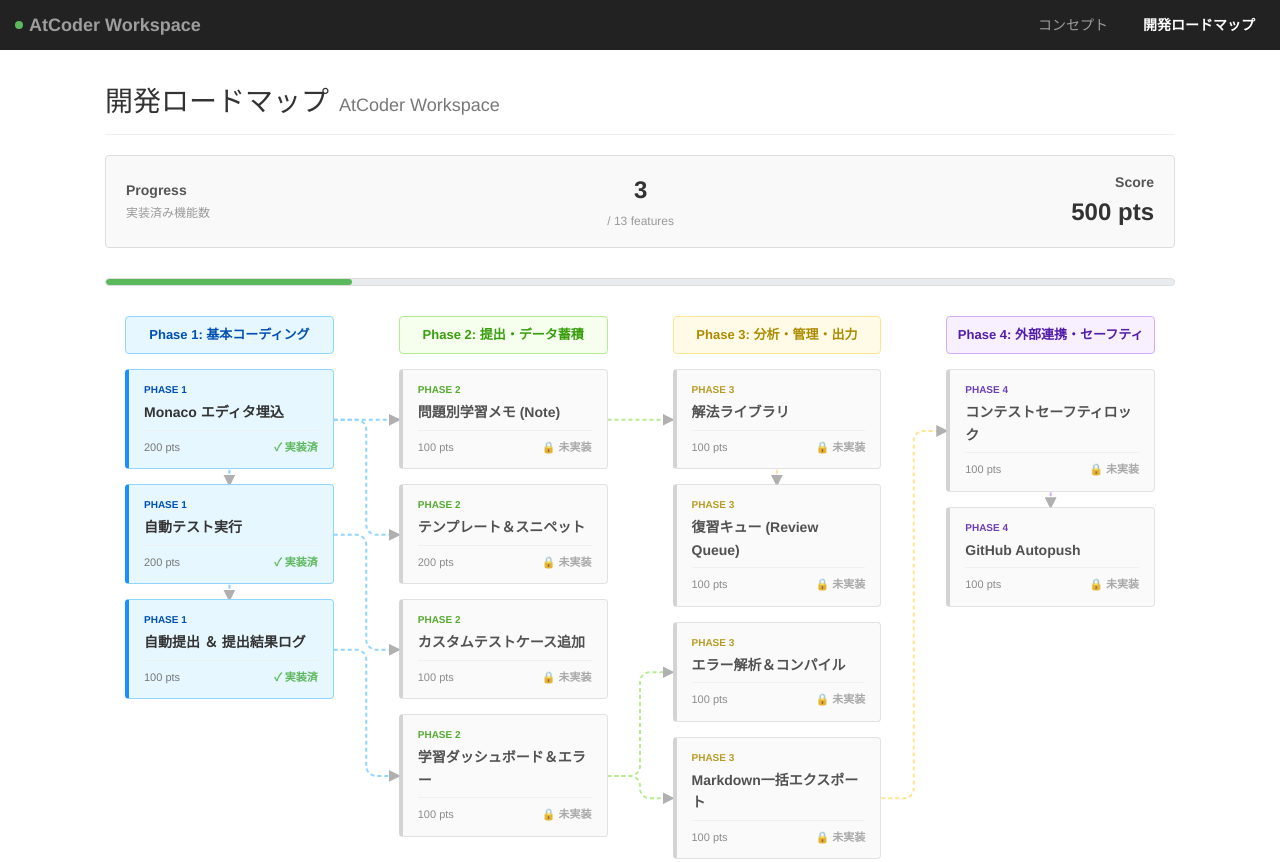
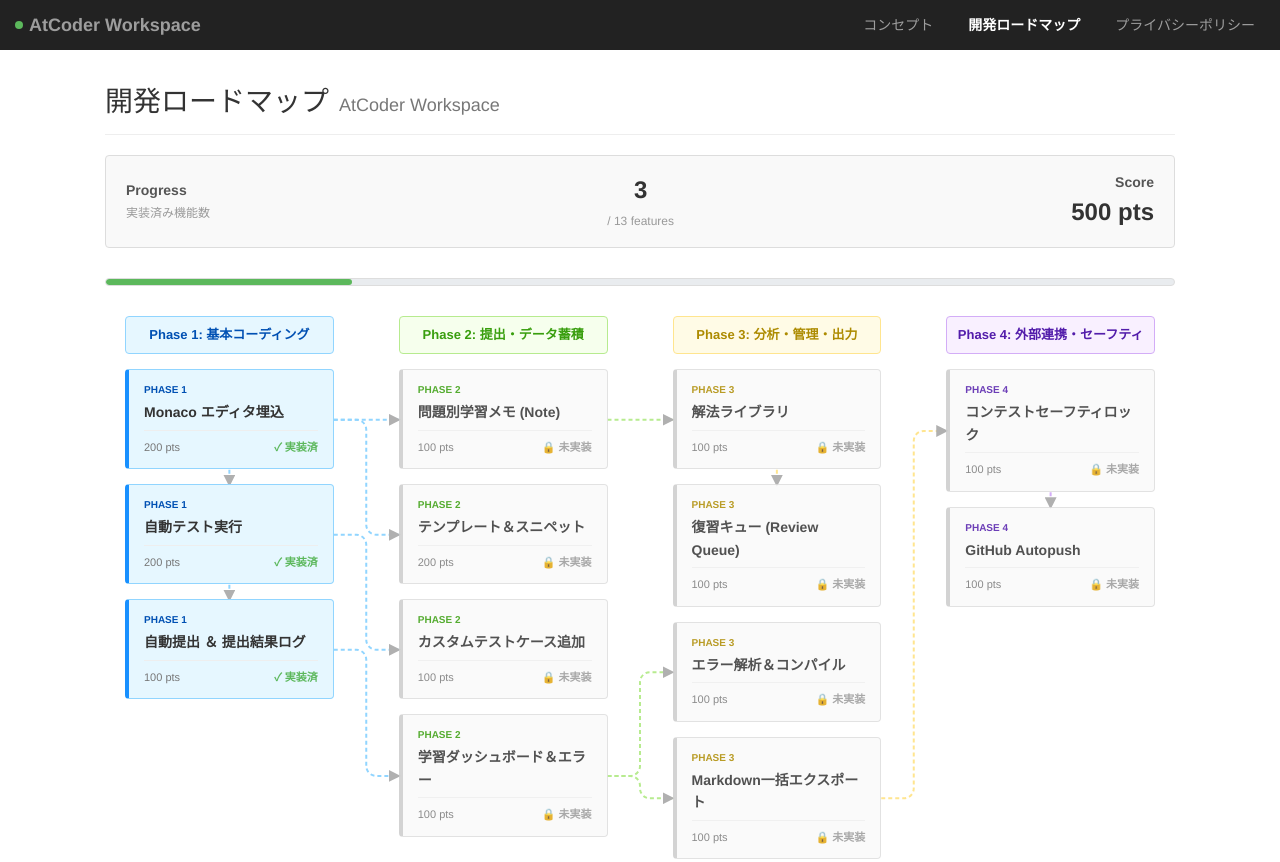
Before and after one commit to rikutoyamada01/atcoder-workspace, a browser extension: page roadmap.html in a window 1280 px wide. Shown: the top 862 px of the page. Drawn offline with Linux system fonts and the light colour scheme.

Commit message:
fix: add missing privacy policy link to roadmap.html navigation

```diff
--- a/roadmap.html
+++ b/roadmap.html
@@ -395,6 +395,7 @@
     <div class="navbar-links">
       <a class="nav-link" href="presentation.html">コンセプト</a>
       <a class="nav-link active" href="roadmap.html">開発ロードマップ</a>
+      <a class="nav-link" href="privacy.html">プライバシーポリシー</a>
     </div>
   </nav>
 
```
